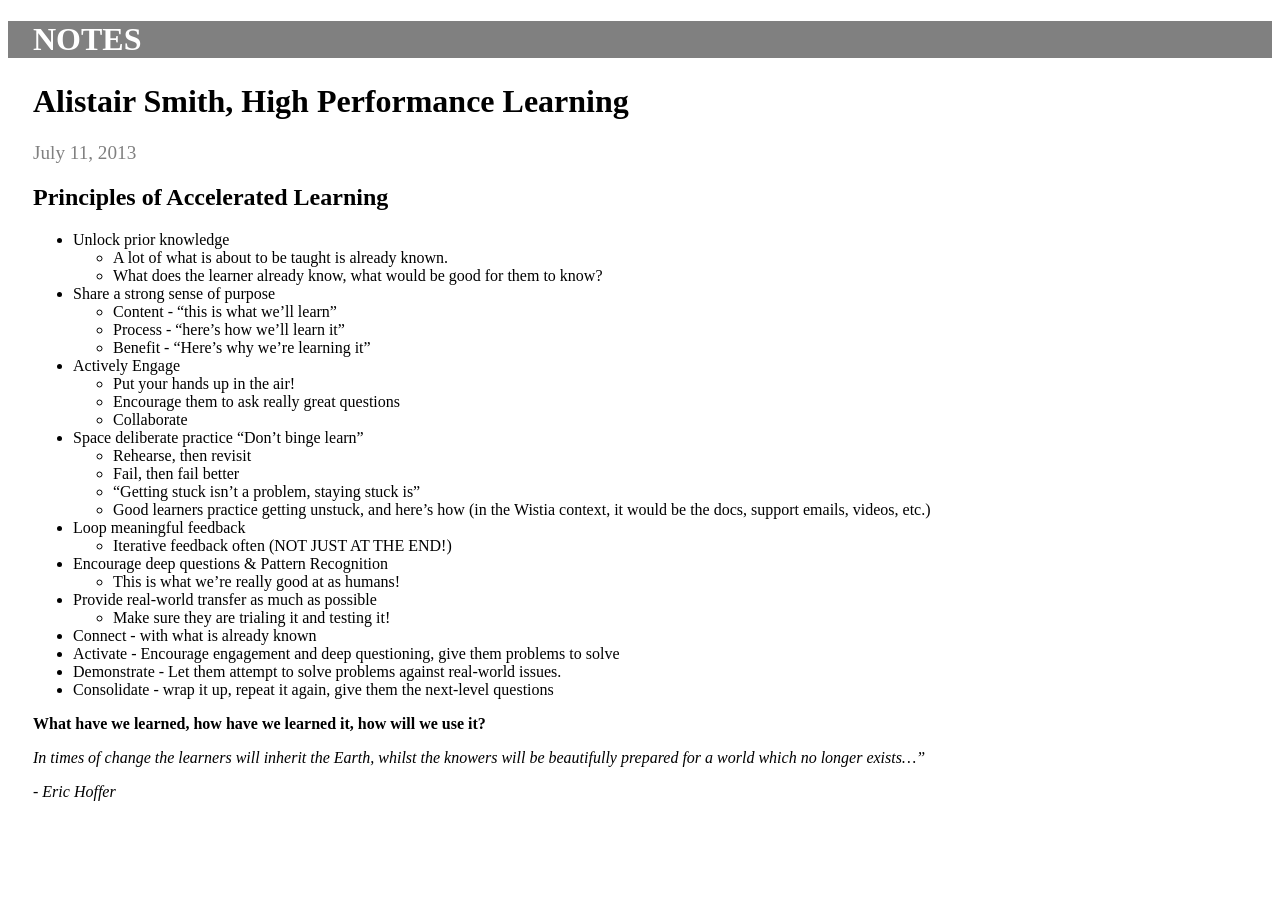
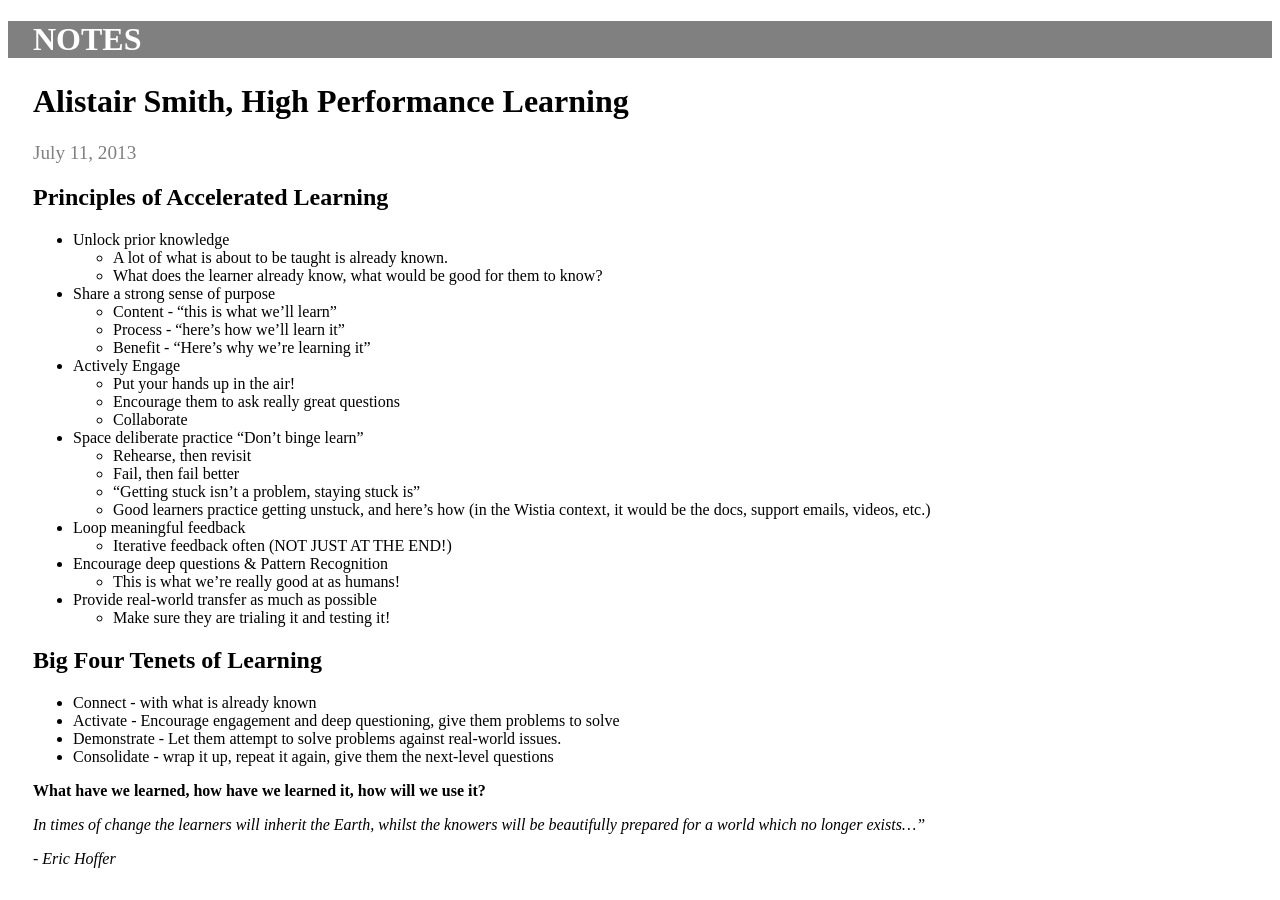
Before and after one commit to jeffvincent/notes, a Jekyll site: the page built from _posts/2013-07-11-alistair-smith-high-performance-learning.md, in a window 1280 px wide. Built offline with Jekyll 4.4.1, drawn with Linux system fonts in a browser that asks for light colours; Markdown is read by kramdown in place of the engine named in the settings.

Commit message:
Updates to Alistair Smith notes

```diff
--- a/_posts/2013-07-11-alistair-smith-high-performance-learning.md
+++ b/_posts/2013-07-11-alistair-smith-high-performance-learning.md
@@ -32,6 +32,8 @@ category: Learning, Community
 * Provide real-world transfer as much as possible
   * Make sure they are trialing it and testing it!
 
+## Big Four Tenets of Learning
+
 * Connect - with what is already known
 * Activate - Encourage engagement and deep questioning, give them problems to
   solve
```
